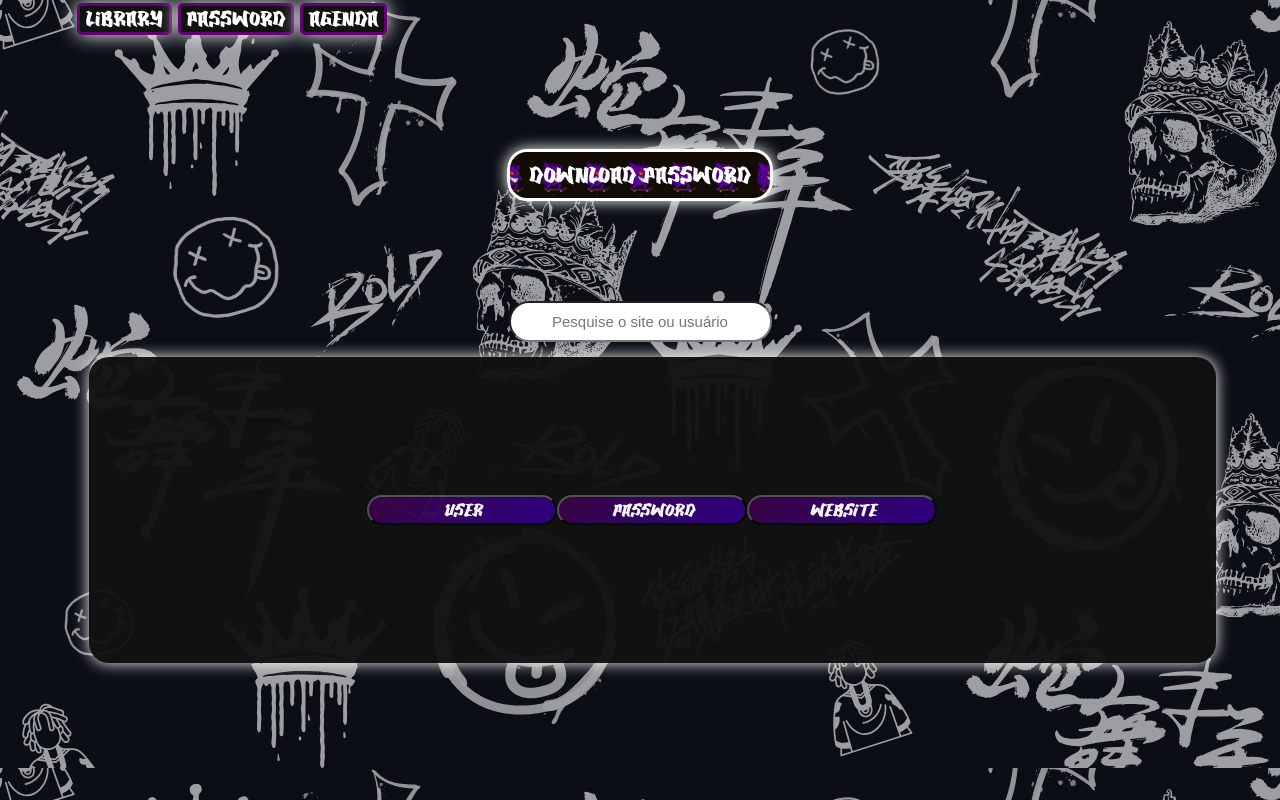
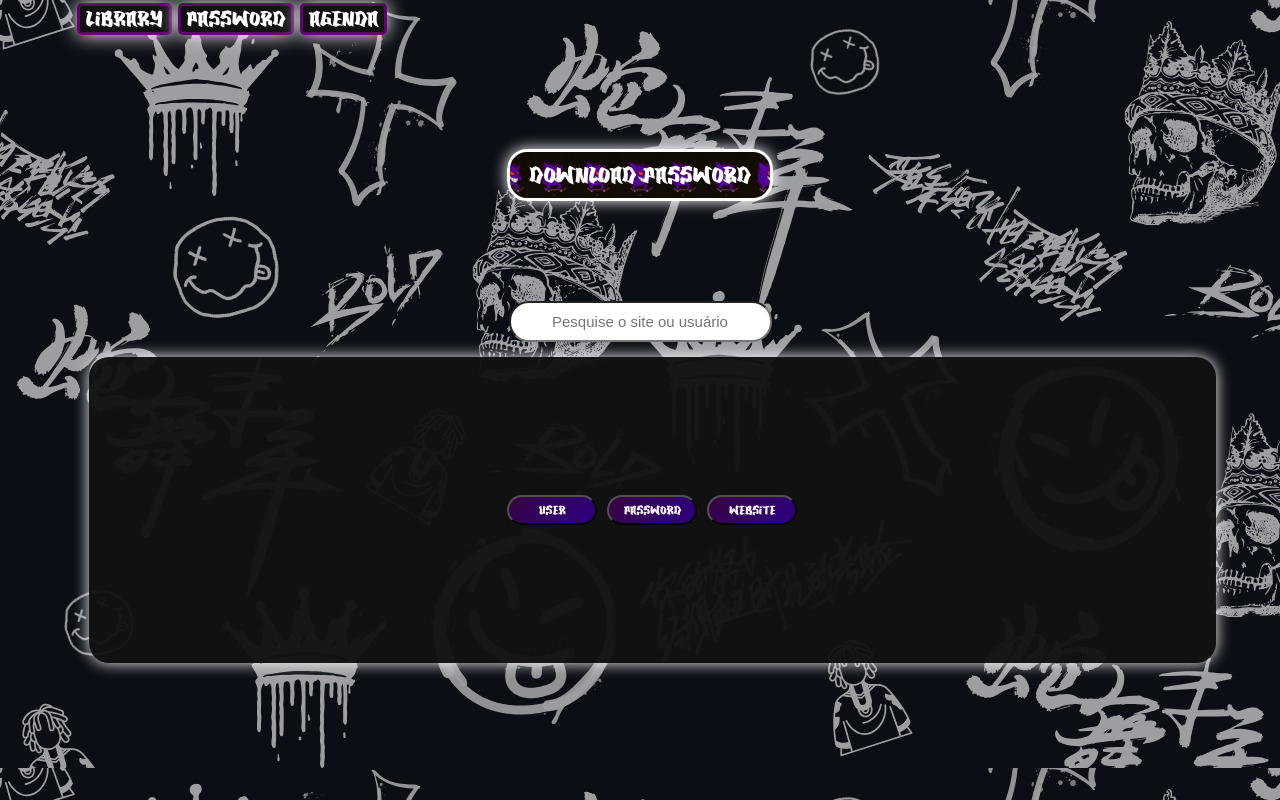
Before and after one commit to suportecaio035-blip/MyDashboard, a plain HTML site: page index.html in a window 1280 px wide. Drawn offline with Linux system fonts and the light colour scheme.

Commit message:
concerto margem

```diff
--- a/styles.css
+++ b/styles.css
@@ -71,6 +71,9 @@ body{
     box-shadow: 0px 0px 15px white;
     background-color: #121212 ;
     opacity: 0.96;
+    display: flex;
+    justify-content: center;
+    align-items: center;
 }
 
 
@@ -95,11 +98,9 @@ body{
 
 .colun_central{
     font-family: "grafiti";
-    font-size: larger;
-    font-style: italic;
-    font-weight: 10;
+    margin: 5px;
     border-radius: 20px;
-    min-width: 190px;
+    min-width: 90px;
     min-height: 30px;
     background: linear-gradient(135deg, #3a0443, #2f0087);
     color: white;
```
